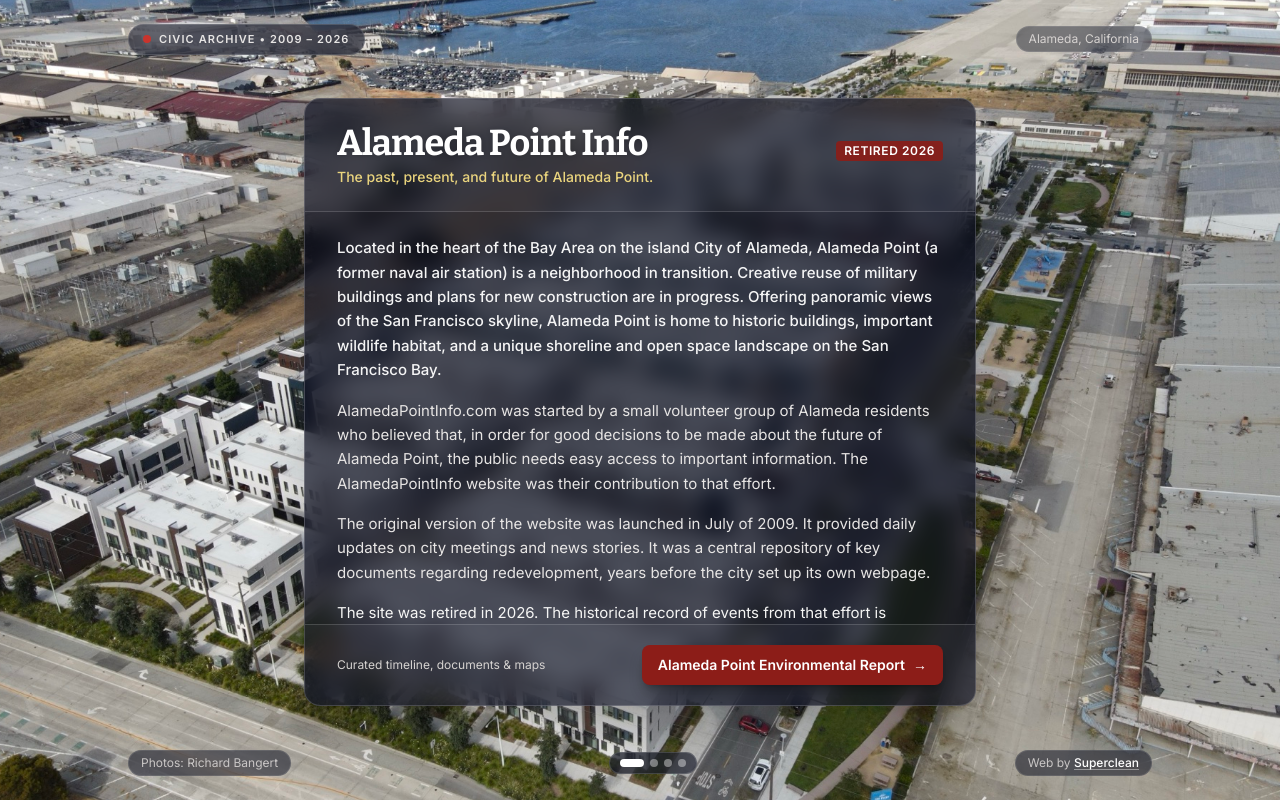
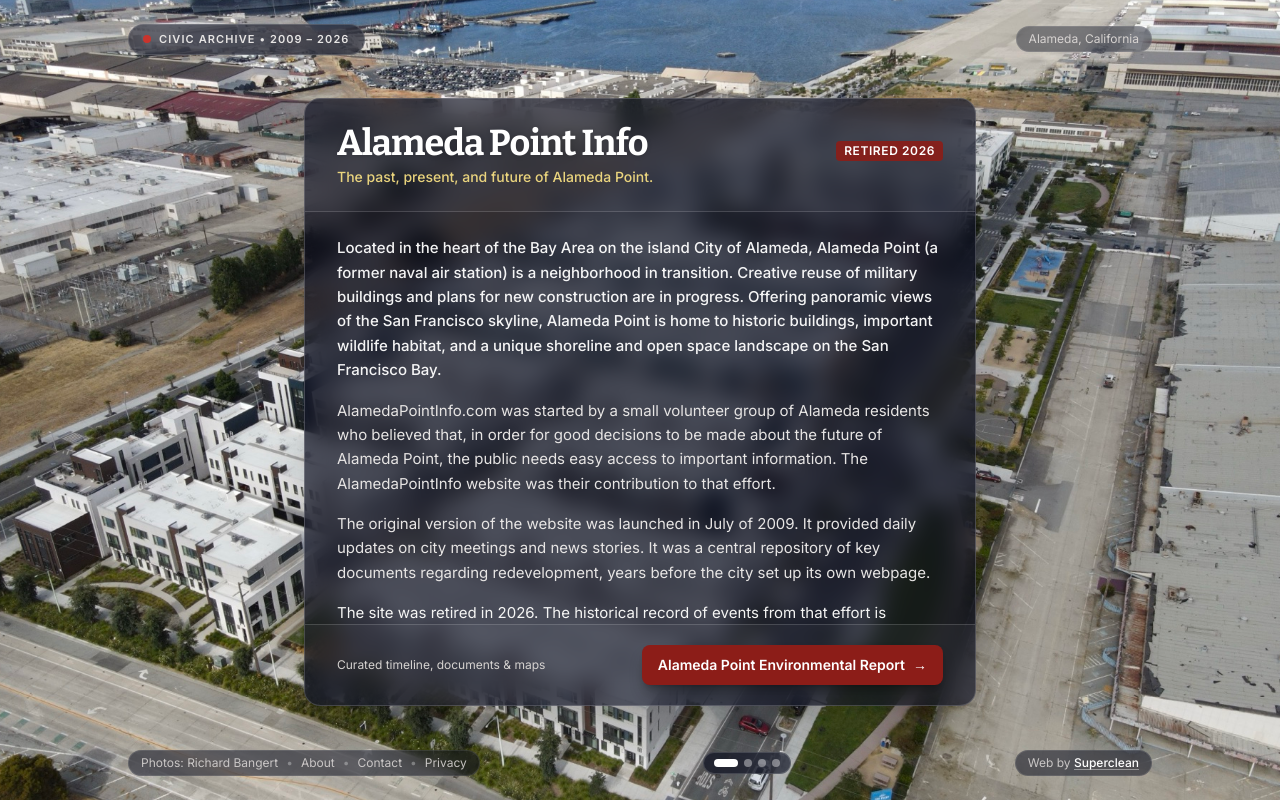
Before and after one commit to jboeger/alamedapointinfo, an Astro site: page / in a window 1280 px wide. Built offline with nearby package versions, Linux system fonts and the light colour scheme; Astro itself is replaced by a stand-in of ours.

Commit message:
seo and agentic edits 03

```diff
--- a/src/pages/index.astro
+++ b/src/pages/index.astro
@@ -93,7 +93,7 @@ const slides = [
     <meta name="viewport" content="width=device-width, initial-scale=1.0" />
     <title>{pageTitle}</title>
     <meta name="description" content={pageDescription} />
-    <link rel="canonical" href={siteUrl} />
+    <link rel="canonical" href={`${siteUrl}/`} />
 
     <!-- Favicons -->
     <link rel="icon" type="image/svg+xml" href="/favicon.svg" />
@@ -102,7 +102,7 @@ const slides = [
 
     <!-- Open Graph / Social Sharing -->
     <meta property="og:type" content="website" />
-    <meta property="og:url" content={siteUrl} />
+    <meta property="og:url" content={`${siteUrl}/`} />
     <meta property="og:site_name" content="Alameda Point Info" />
     <meta property="og:title" content={pageTitle} />
     <meta property="og:description" content={pageDescription} />
@@ -297,12 +297,20 @@ const slides = [
           }
         </div>
 
-        <!-- Credits Row -->
+        <!-- Credits & Trust Pages Row -->
         <div class="order-2 sm:contents flex w-full items-center justify-between gap-2">
-          <p class="sm:order-1 rounded-full border border-white/10 bg-slate-950/50 px-3 py-1 backdrop-blur-sm truncate">
-            Photos: Richard Bangert
-          </p>
+          <!-- Left: Photo Credit & Trust Anchor Links -->
+          <div class="sm:order-1 flex items-center gap-2 rounded-full border border-white/10 bg-slate-950/50 px-3 py-1 backdrop-blur-sm truncate">
+            <span>Photos: Richard Bangert</span>
+            <span class="text-white/30">•</span>
+            <a href="/about" class="hover:text-white transition-colors">About</a>
+            <span class="text-white/30">•</span>
+            <a href="/contact" class="hover:text-white transition-colors">Contact</a>
+            <span class="text-white/30">•</span>
+            <a href="/privacy" class="hover:text-white transition-colors">Privacy</a>
+          </div>
 
+          <!-- Right: Web Credit -->
           <p class="sm:order-3 rounded-full border border-white/10 bg-slate-950/50 px-3 py-1 backdrop-blur-sm shrink-0">
             Web by{" "}
             <a
```
